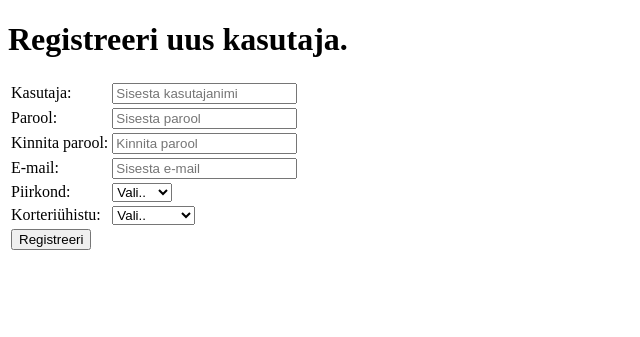
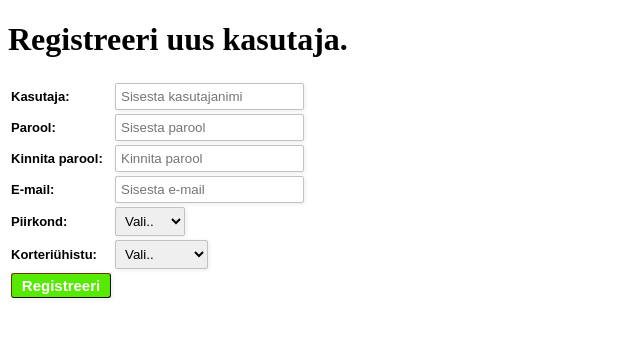
Before and after one commit to allavett/i244_Veen2iduVeebirakendus, a PHP site: template view/register.html in a window 1280 px wide. Shown: the top 337 px of the page, without its empty margins (0-640 px from the left). Run offline with PHP 8.4, Linux system fonts and the light colour scheme; the template is opened without the code that fills it, so the values that code supplies are empty.

Commit message:
Add style to register form.

```diff
--- a/assets/style/style.css
+++ b/assets/style/style.css
@@ -1,3 +1,41 @@
 #header {
     min-height: 95px;
+    color: coral;
 }
+.register-form label {
+    font: 13px Arial, Helvetica, sans-serif;
+    font-weight: bold;
+}
+
+.register-form input, select {
+    box-sizing: border-box;
+    border: 1px solid #C2C2C2;
+    box-shadow: 1px 1px 4px #EBEBEB;
+    border-radius: 2px;
+    padding: 5px;
+    outline: none;
+}
+.register-form input:focus, select:focus {
+    border: 1px solid #38bd00;
+    background-color: #ddffd3;
+}
+
+.register-form select.select-option:focus {
+    background-color: #ddffd3;
+    border-color: #38bd00;
+}
+
+#register-button {
+    padding: 0;
+    background: #56ea00;
+    color: white;
+    border-style: outset;
+    border-color: #6a3500;
+    border-radius: 3px;
+    height: 25px;
+    width: 100px;
+    font: bold 15px arial, sans-serif;
+}
+#register-button:hover {
+    background: #38bd00;
+}
```
